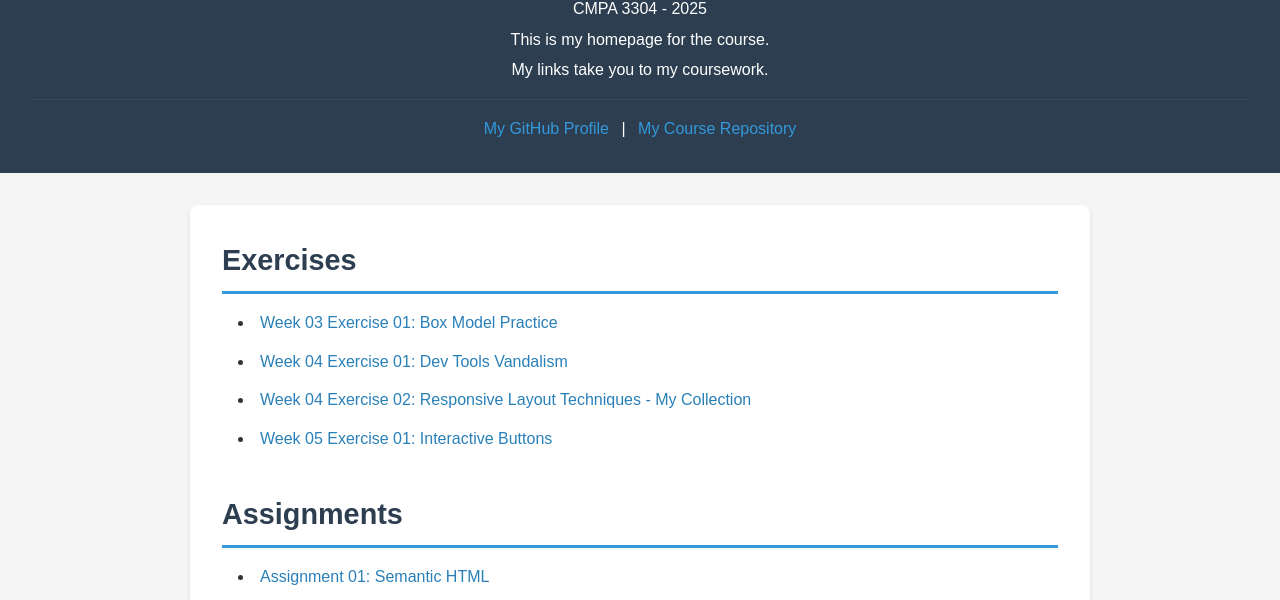
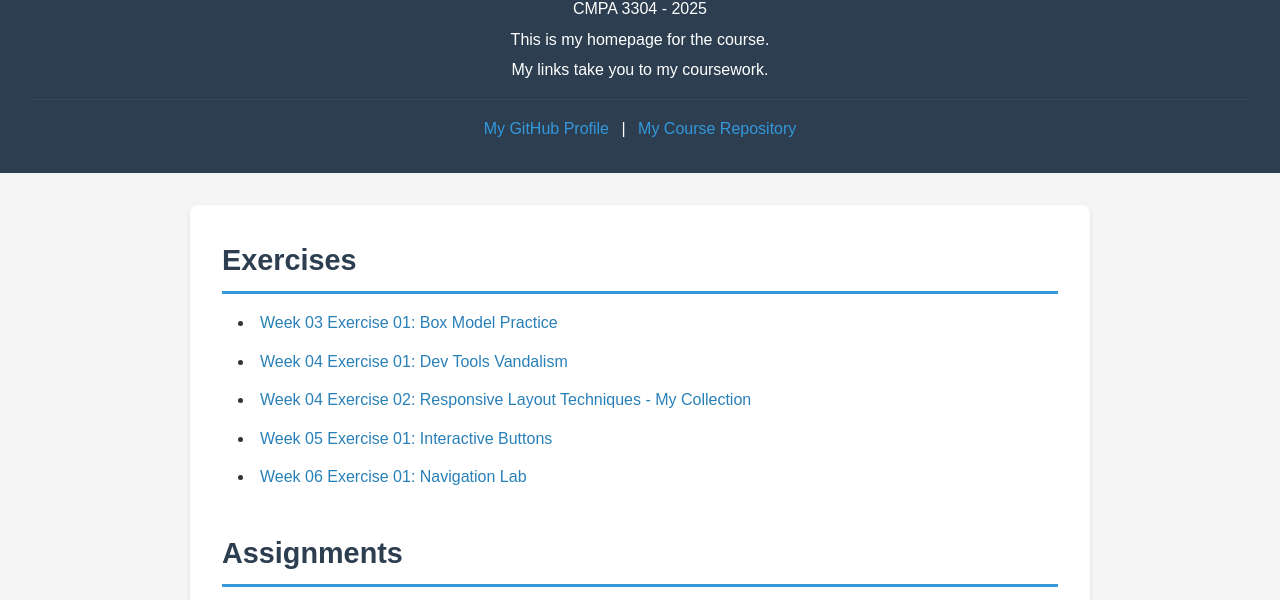
Before and after one commit to michaelbuell/cmpa3304, a plain HTML site: page index.html in a window 1280 px wide. Shown: the part 154-754 px from the top of the page. Drawn offline with Linux system fonts and the light colour scheme.

Commit message:
Update index.html

```diff
--- a/index.html
+++ b/index.html
@@ -71,6 +71,7 @@ Remember: You must create subfolders for each piece of coursework as the semeste
                     <li><a href="https://github.com/michaelbuell/cmpa3304/tree/main/week-04-exercise-01/">Week 04 Exercise 01: Dev Tools Vandalism</a></li>
                     <li><a href="https://github.com/michaelbuell/cmpa3304/tree/main/week-04-exercise-02/">Week 04 Exercise 02: Responsive Layout Techniques - My Collection</a></li>
                     <li><a href="https://github.com/michaelbuell/cmpa3304/tree/main/week-05-exercise-01/">Week 05 Exercise 01: Interactive Buttons</a></li>
+                    <li><a href="https://github.com/michaelbuell/cmpa3304/tree/main/week-06-exercise-01/">Week 06 Exercise 01: Navigation Lab</a></li>
                 </ul>
             </section>
 
```
